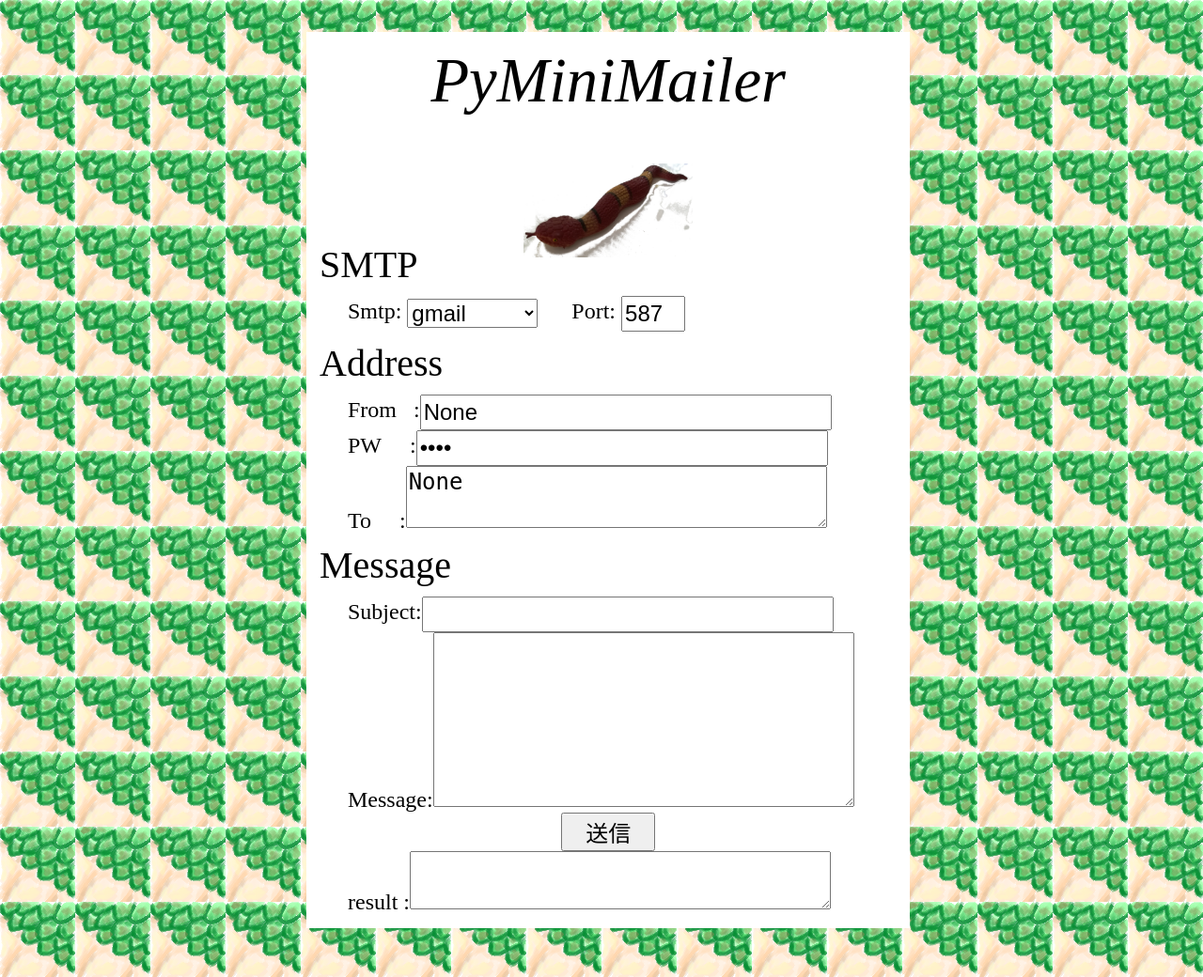
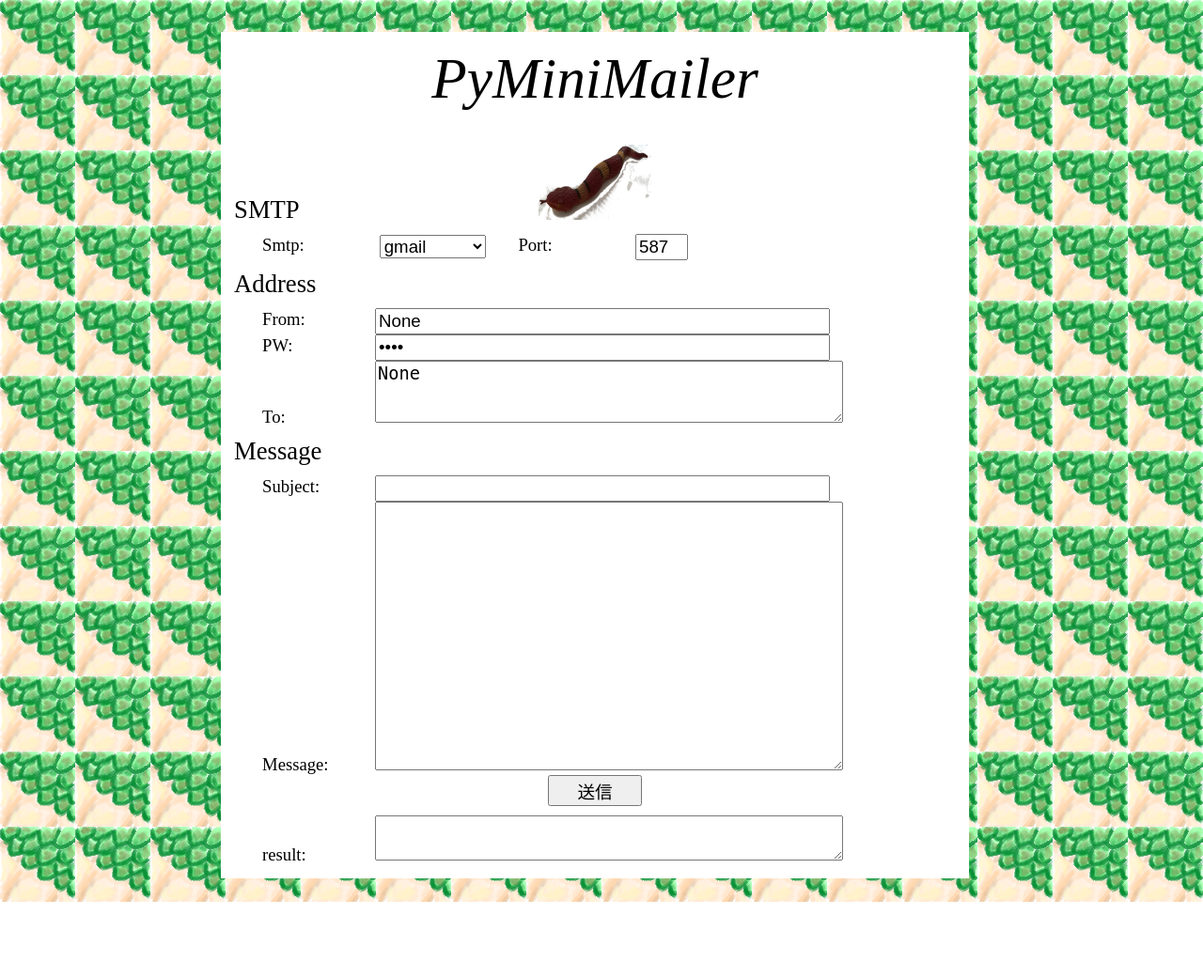
Before and after one commit to OKKyu/PyMMByFlask, a Flask app: page / in a window 1280 px wide. Shown: the whole page at 94% size. After the commit the page ends 960 px from the top, so only its background shows below. Run offline with Flask 2, Linux system fonts and the light colour scheme; parts of the project's set-up code (start-up, migrations or seed data) failed here and were passed over; some libraries are stand-ins or nearby versions.

Commit message:
レスポンシブデザイン修正　meta viewportを追加、その他cssを調整\n run.sh修正 コマンドライン引数からセッション数、ホスト名、ポート番号を設定可能にした。

```diff
--- a/PyMM/static/cssbase.css
+++ b/PyMM/static/cssbase.css
@@ -21,18 +21,6 @@
   vertical-align:baseline;
 }
 /* ====================================================
- * LOCATION
- * ===================================================*/
-.block{
-  display:block;
-}
-.inline{
-  display:inline;
-}
-.inline-block{
-  display:inline-block;
-}
-/* ====================================================
  * Font
  * ===================================================*/
 .siteTitle{
@@ -42,15 +30,24 @@
 /* ====================================================
  * Layout
  * ===================================================*/
+div.title{
+  margin-top: 10px;
+  margin-bottom: 10px;
+}
 #indexPageTitle{
   background-color:#ffffff;
 }
 .leftPanel, .rightPanel{
   background-color:#ffffff;
+  display:inline-block;
 }
 .mainPanel{
   background-color:#ffffff;
   padding:14px;
+  display:inline-block;
+}
+.contentsRight, .contentsLeft{
+  display:inline-block;
 }
 
 div#submitArea{
--- a/PyMM/static/cssbase_mobile.css
+++ b/PyMM/static/cssbase_mobile.css
@@ -1,16 +1,15 @@
 /*************************************************************************
- * cssbase_pc.css
- *  PC版のサイズ、レイアウトの設定
+ * cssbase_mobile.css
+ *  mobile版のサイズ、レイアウトの設定
  *************************************************************************/
 /* ====================================================
  * ELEMENT
  * ===================================================*/
 html{
-  height:100%;
   display:block;
 }
 body{
-  font-size: 10pt;
+  font-size: 12pt;
   max-width:480px;
   margin-left: auto;
   margin-right: auto;
@@ -23,7 +22,7 @@
   min-width:60%;
 }
 textarea{
-  min-width:65%;
+  min-width:60%;
 }
 /* ====================================================
  * Font
@@ -47,21 +46,25 @@
 /* ====================================================
  * Layout
  * ===================================================*/
-.leftPanel, .rightPanel{
-  width:15%;
-}
 .mainPanel{
-  min-height:100%;
+  width:90%;
 }
 .title{
   margin-top: 10px;
 }
 div.subArea span {
   margin-left:10px;
+  width:75px;
+  display:inline-block;
+  vertical-align:top;
 }
 /* ====================================================
  * component
  * ===================================================*/
+#portLabel{
+  min-width:40px;
+  max-width:40px;
+}
 input#portText {
   min-width:35px;
   max-width:35px;
@@ -76,4 +79,5 @@
   text-align:center;
   min-width:80px;
   max-width:100px;
+  margin-bottom:10px;
 }
--- a/PyMM/static/cssbase_pc.css
+++ b/PyMM/static/cssbase_pc.css
@@ -50,18 +50,15 @@
  * Layout
  * ===================================================*/
 .leftPanel, .rightPanel{
-  width:25%;
+  width:15%;
 }
 .mainPanel{
-  width:48%;
-  min-height:100%;
-}
-.title{
-  margin-top: 10px;
-  margin-bottom: 10px;
+  width:68%;
 }
 div.subArea span {
   margin-left:30px;
+  display:inline-block;
+  width:120px;
 }
 /* ====================================================
  * component
@@ -80,6 +77,7 @@
   text-align:center;
   min-width:100px;
   max-width:100px;
+  margin-bottom:10px;
 }
 #mascotPic{
   background-size:180px 100px;
--- a/PyMM/static/cssbase_tablet.css
+++ b/PyMM/static/cssbase_tablet.css
@@ -1,6 +1,6 @@
 /*************************************************************************
- * cssbase_pc.css
- *  PC版のサイズ、レイアウトの設定
+ * cssbase_tablet.css
+ *  tablet版のサイズ、レイアウトの設定
  *************************************************************************/
 /* ====================================================
  * ELEMENT
@@ -25,7 +25,7 @@
   min-width:62%;
 }
 textarea{
-  min-width:65%;
+  min-width:64%;
 }
 /* ====================================================
  * Font
@@ -63,6 +63,8 @@
 }
 div.subArea span {
   margin-left:30px;
+  display:inline-block;
+  width:120px;
 }
 /* ====================================================
  * component
@@ -81,6 +83,7 @@
   text-align:center;
   min-width:100px;
   max-width:100px;
+  margin-bottom:10px;
 }
 #mascotPic{
   background-size:120px 80px;
--- a/PyMM/templates/template.html
+++ b/PyMM/templates/template.html
@@ -2,10 +2,12 @@
 <html>
     <head>
         <meta http-equiv="Content-Type" content="text/html; charset=UTF-8">
+        <meta name="viewport"
+              content="width=320,height=480,initial-scale=1.0,user-scalable=yes" />
         <link rel="stylesheet" href="{{url_for('static',filename='cssbase.css')}}" type="text/css"  />
-        <link rel="stylesheet" media="screen and (max-width: 480px)" href="{{url_for('static',filename='cssbase_mobile.css')}}" type="text/css"  />
-        <link rel="stylesheet" media="screen and (min-width: 480px) and (max-width: 1024px)" href="{{url_for('static',filename='cssbase_tablet.css')}}" type="text/css"  />
-        <link rel="stylesheet" media="screen and (min-width: 1024px)" href="{{url_for('static',filename='cssbase_pc.css')}}" type="text/css"  />
+        <link rel="stylesheet" media="screen and (max-device-width: 480px)" href="{{url_for('static',filename='cssbase_mobile.css')}}" type="text/css"  />
+        <link rel="stylesheet" media="screen and (min-device-width: 480px) and (max-device-width: 1024px)" href="{{url_for('static',filename='cssbase_tablet.css')}}" type="text/css"  />
+        <link rel="stylesheet" media="screen and (min-device-width: 1024px)" href="{{url_for('static',filename='cssbase_pc.css')}}" type="text/css"  />
         <script src="{{url_for('static',filename='js/lib/jquery-2.2.2.js')}}"></script>
         <title>PyMiniMailer</title>
     </head>
--- a/PyMM/templates/views/index.html
+++ b/PyMM/templates/views/index.html
@@ -24,10 +24,10 @@
           <!-- Address Paragraph -->
           <div id="titleAddr" class="title titleSize">Address</div>
           <div class="subArea">
-              <span id="frAddrLabel">From&nbsp;&nbsp;&nbsp;:</span><input id="frAddrText" name="frAddrText" type="text" value="{{ user }} "></input><br>
-              <span id="frPwLabel">PW&nbsp;&nbsp;&nbsp;&nbsp;&nbsp;:</span><input id="frPwText" name="frPwText" type="password" value ="{{ pw }}"></input>
+              <span id="frAddrLabel">From:</span><input id="frAddrText" name="frAddrText" type="text" value="{{ user }} "></input><br>
+              <span id="frPwLabel">PW:</span><input id="frPwText" name="frPwText" type="password" value ="{{ pw }}"></input>
               <br>
-              <span id="toAddrsLabel">To&nbsp;&nbsp;&nbsp;&nbsp;&nbsp;:</span><textarea id="toAddrsText" name="toAddrsText" type="password" >{{ toAddrs }}</textarea>
+              <span id="toAddrsLabel">To:</span><textarea id="toAddrsText" name="toAddrsText" type="password" >{{ toAddrs }}</textarea>
           </div>
 
           <!-- Message Paragraph -->
@@ -43,7 +43,7 @@
           </div>
 
           <div class="subArea">
-              <span id="errorLabel">result&nbsp;:</span><textarea id="errorText" >{{ errorMsg }}</textarea>
+              <span id="errorLabel">result:</span><textarea id="errorText" >{{ errorMsg }}</textarea>
           </div>
         </form>
       </div>
```
Also changed, not shown: 1 other file.
